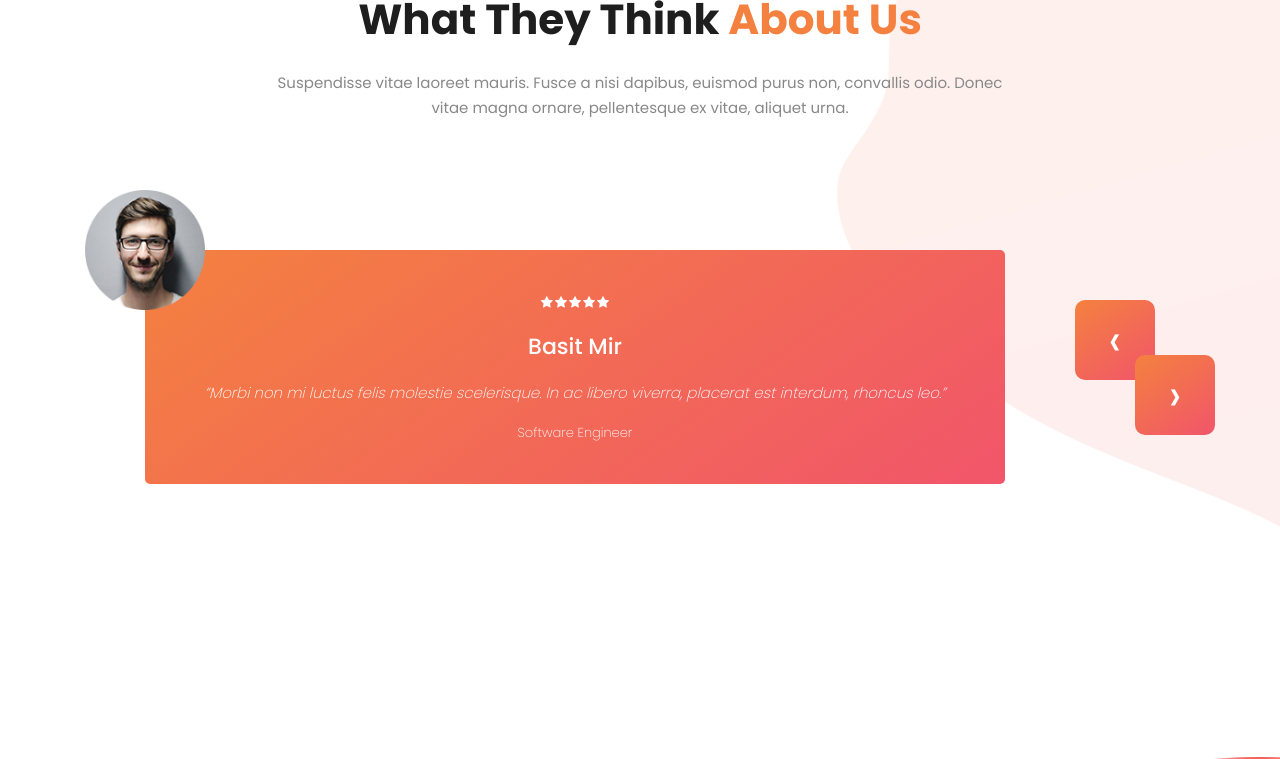
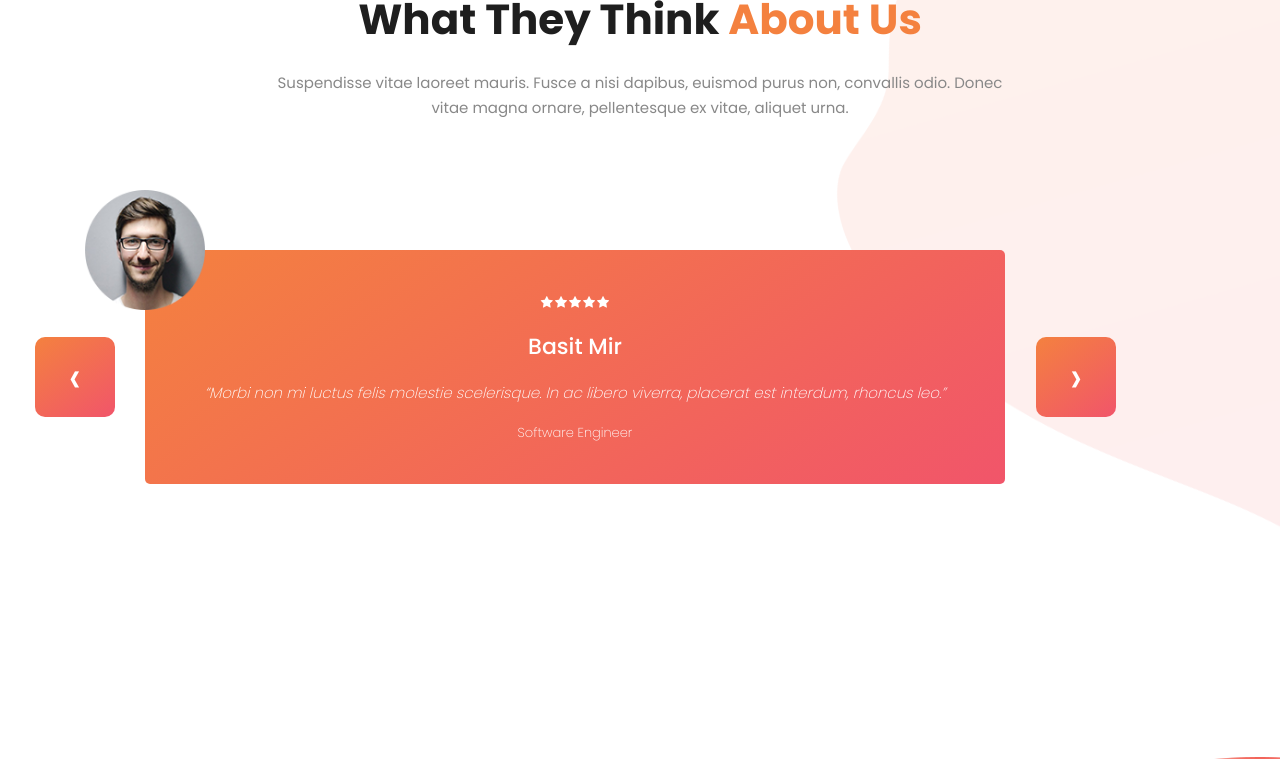
Before and after one commit to G33kzD3n/geekzden, a React (Create React App) app: page / in a window 1280 px wide. Shown: the part 2236-2995 px from the top of the page. Built offline with nearby package versions, Linux system fonts and the light colour scheme.

Commit message:
fixed the navigator for large screen

```diff
--- a/src/templatemo-lava.css
+++ b/src/templatemo-lava.css
@@ -976,13 +976,13 @@ testimonials
   margin-bottom: -60px;
 }
 
-.owl-carousel .owl-nav button.owl-next span {
+.owl-carousel .owl-nav button.owl-next span{
+  right : -111px;
+  top: 40% ;
   z-index: 10;
-  top: 45%;
   border-radius: 10px;
   font-size: 46px;
   color: #fff;
-  right: -210px;
   width: 80px;
   height: 80px;
   line-height: 80px;
@@ -998,12 +998,12 @@ testimonials
 }
 
 .owl-carousel .owl-nav button.owl-prev span {
+  left : -50px;
+  top: 40% ;
   z-index: 9;
-  top: 30%;
   border-radius: 10px;
   font-size: 46px;
   color: #fff;
-  right: -150px;
   width: 80px;
   height: 80px;
   line-height: 80px;
```
